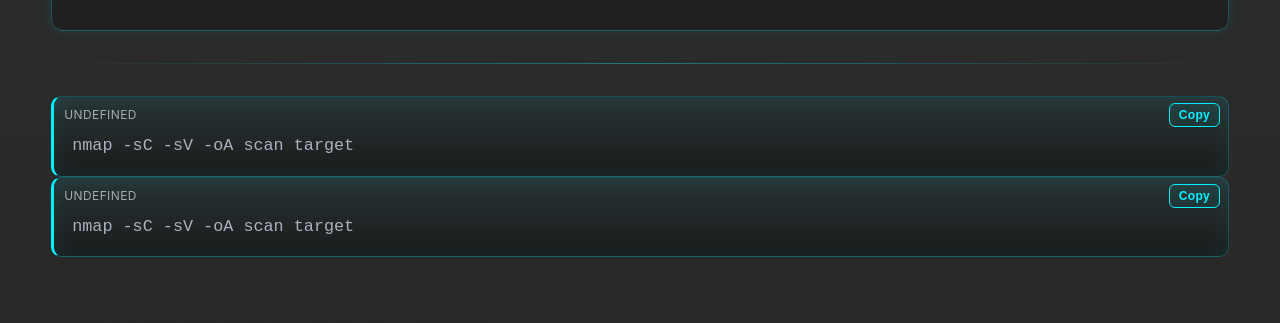
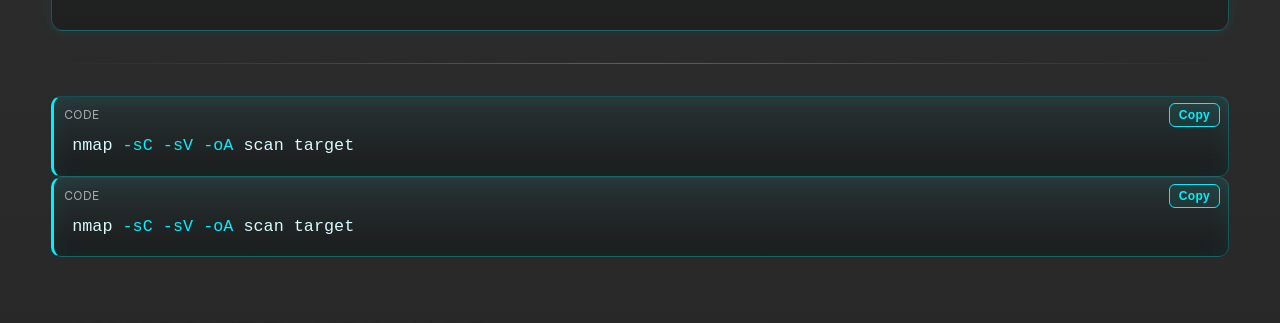
Before and after one commit to haxrbyte/ghost-shell, a Jekyll site: the page built from docs/index.md, in a window 1280 px wide. Shown: the part 1309-1632 px from the top of the page. Built offline with Jekyll 4.4.1, drawn with Linux system fonts in a browser that asks for light colours; nearby versions of some CDN libraries; our own code applies the rules of GitHub Pages for plain Markdown files; some of the changed lines change nothing that is shown.

Commit message:
code block

```diff
--- a/docs/_layouts/default.html
+++ b/docs/_layouts/default.html
@@ -19,17 +19,47 @@
 <body>
   <div class="wrapper">{{ content }}</div>
   <script>
-    // 1. Capture original language tags from markdown BEFORE anything else runs
+    // 1. Capture original language from markdown and inject label BEFORE hljs runs
     document.querySelectorAll('pre code').forEach(function(block) {
+      // Read original language class from kramdown output
       var match = block.className.match(/language-([a-z0-9+\-]+)/i);
-      if (match) {
-        block.setAttribute('data-lang', match[1].toUpperCase());
+      var lang = match ? match[1].toUpperCase() : null;
+
+      // Also check parent div.highlight for Rouge-generated classes
+      if (!lang) {
+        var parent = block.closest('div.highlight');
+        if (parent) {
+          var pm = parent.className.match(/highlight-([a-z0-9+\-]+)/i);
+          if (pm) lang = pm[1].toUpperCase();
+        }
+      }
+
+      // Store the original language so nothing can overwrite it
+      block.setAttribute('data-lang', lang || 'CODE');
+
+      // Inject the language label directly into the DOM now
+      var container = block.closest('div.highlight') || block.parentElement;
+      if (container && !container.querySelector('.hx-lang')) {
+        container.style.position = container.style.position || 'relative';
+        var label = document.createElement('div');
+        label.className = 'hx-lang';
+        label.textContent = lang || 'CODE';
+        container.appendChild(label);
       }
     });
 
-    // 2. Run highlight.js (restricted to bash, python, html)
+    // 2. Force highlight.js to use the markdown language, not auto-detect
     hljs.configure({ languages: ['bash', 'python', 'xml'] });
     document.querySelectorAll('pre code').forEach(function(block) {
+      var lang = block.getAttribute('data-lang');
+      if (lang) {
+        // Remove any existing language classes hljs might conflict with
+        block.className = block.className.replace(/language-\S+/g, '');
+        // Map display names back to hljs language ids
+        var langMap = { 'BASH': 'bash', 'PYTHON': 'python', 'HTML': 'xml', 'XML': 'xml' };
+        var hljsLang = langMap[lang] || lang.toLowerCase();
+        block.classList.add('language-' + hljsLang);
+      }
       hljs.highlightElement(block);
     });
   </script>
--- a/docs/assets/js/clipboard.js
+++ b/docs/assets/js/clipboard.js
@@ -25,13 +25,16 @@
       container.classList.add("hx-has-copy");
       container.style.position = container.style.position || "relative";
 
-      // Add language label — prefer data-lang (set before hljs runs) over class
+      // Language label is already injected by the inline script in default.html
+      // Only add one if it's missing (fallback)
+      if (!container.querySelector('.hx-lang')) {
         const lang = code.getAttribute('data-lang')
           || (code.className.match(/language-([a-z0-9+\-]+)/i) || [,"CODE"])[1].toUpperCase();
         const label = document.createElement("div");
         label.className = "hx-lang";
         label.textContent = lang;
         container.appendChild(label);
+      }
 
       // Add copy button
       const btn = makeBtn();
```
Lines whose indentation alone changed are shown as unchanged.
